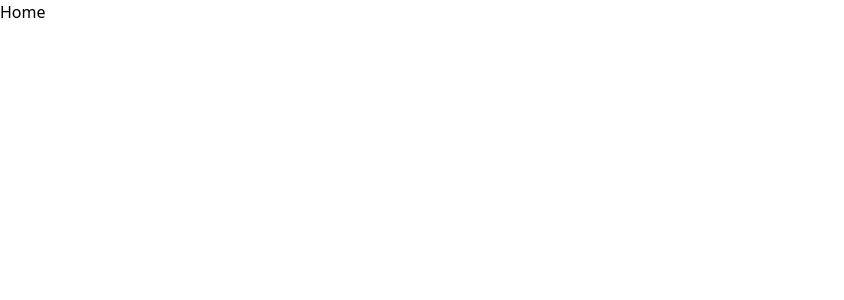
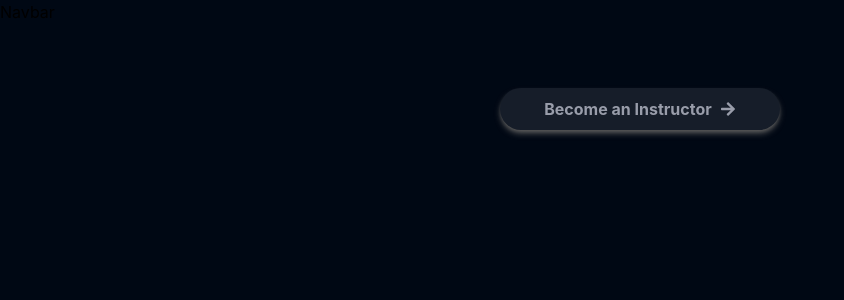
Before and after one commit to R3MODAS/EcomEmpire, a React (Vite) app: page / in a window 1280 px wide. Shown: the top 300 px of the page, without its empty margins (0-844 px from the left). Built offline with nearby package versions, Linux system fonts and the light colour scheme.

Commit message:
start of home page section 1

```diff
--- a/src/App.jsx
+++ b/src/App.jsx
@@ -1,11 +1,15 @@
 import { Routes, Route } from "react-router-dom"
 import { Home } from "./pages"
+import Navbar from "./components/common/Navbar"
 
 function App() {
   return (
-    <Routes>
-      <Route path="/" element={<Home />} />
-    </Routes>
+    <div className="w-screen min-h-screen bg-richblack-900 flex flex-col font-inter">
+      <Navbar />
+      <Routes>
+        <Route path="/" element={<Home />} />
+      </Routes>
+    </div>
   )
 }
 
--- /dev/null
+++ b/src/components/common/Navbar.jsx
@@ -0,0 +1,7 @@
+const Navbar = () => {
+  return (
+    <div>Navbar</div>
+  )
+}
+
+export default Navbar
--- a/src/index.css
+++ b/src/index.css
@@ -1,3 +1,7 @@
 @tailwind base;
 @tailwind components;
 @tailwind utilities;
+
+html,body{
+    overflow-x: hidden;
+}
--- a/src/pages/Home.jsx
+++ b/src/pages/Home.jsx
@@ -1,6 +1,28 @@
+import { FaArrowRight } from "react-icons/fa"
+import { Link } from "react-router-dom"
+
 const Home = () => {
   return (
-    <div>Home</div>
+    <div>
+      {/* Section 1 */}
+      <div className="relative mx-auto flex flex-col w-11/12 items-center max-w-maxContent text-white">
+        <Link to="/signup">
+          <div className=' group mt-16 p-1 mx-auto rounded-full bg-richblack-800 font-bold text-richblack-200 transition-all duration-200 hover:scale-95 w-fit shadow-md shadow-pure-greys-500'>
+            <div className='flex flex-row items-center gap-2 rounded-full px-10 py-[5px]
+                transition-all duration-200 group-hover:bg-richblack-900'>
+              <p>Become an Instructor</p>
+              <FaArrowRight />
+            </div>
+          </div>
+        </Link>
+
+      </div>
+      {/* Section 2 */}
+
+      {/* Section 3 */}
+
+      {/* Footer */}
+    </div>
   )
 }
 
```
